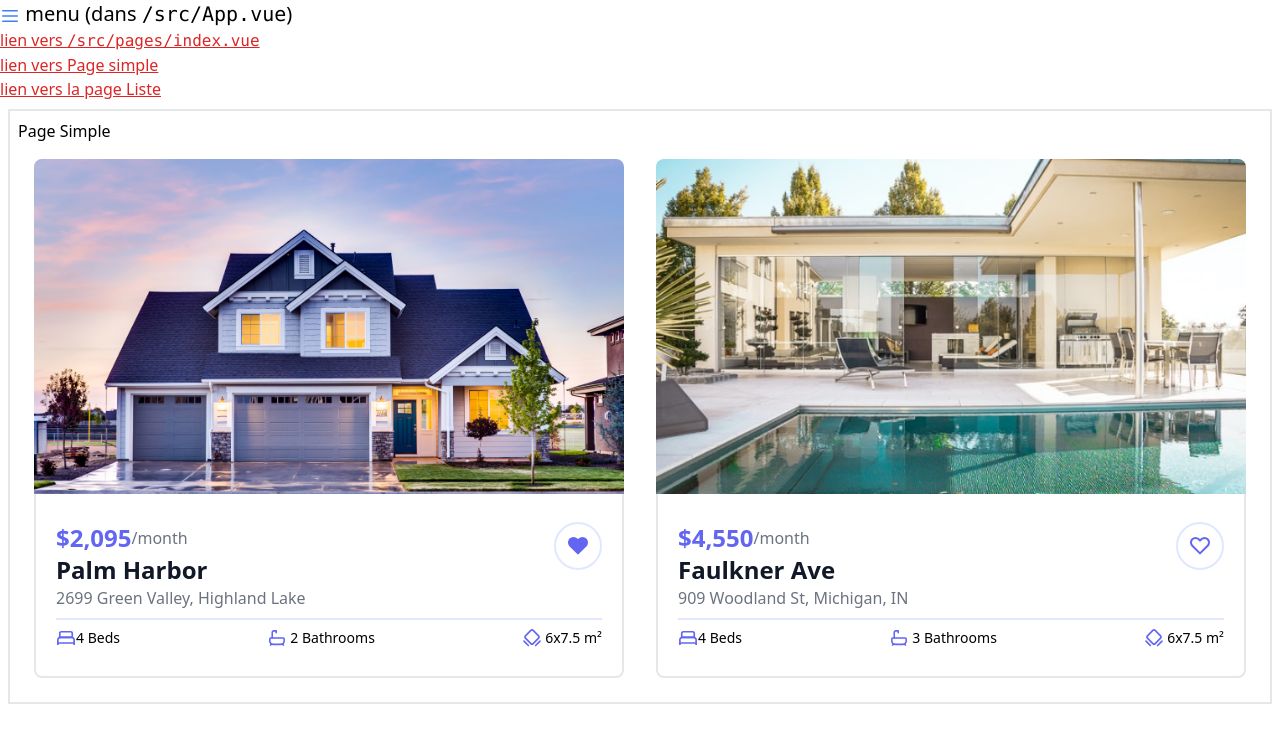
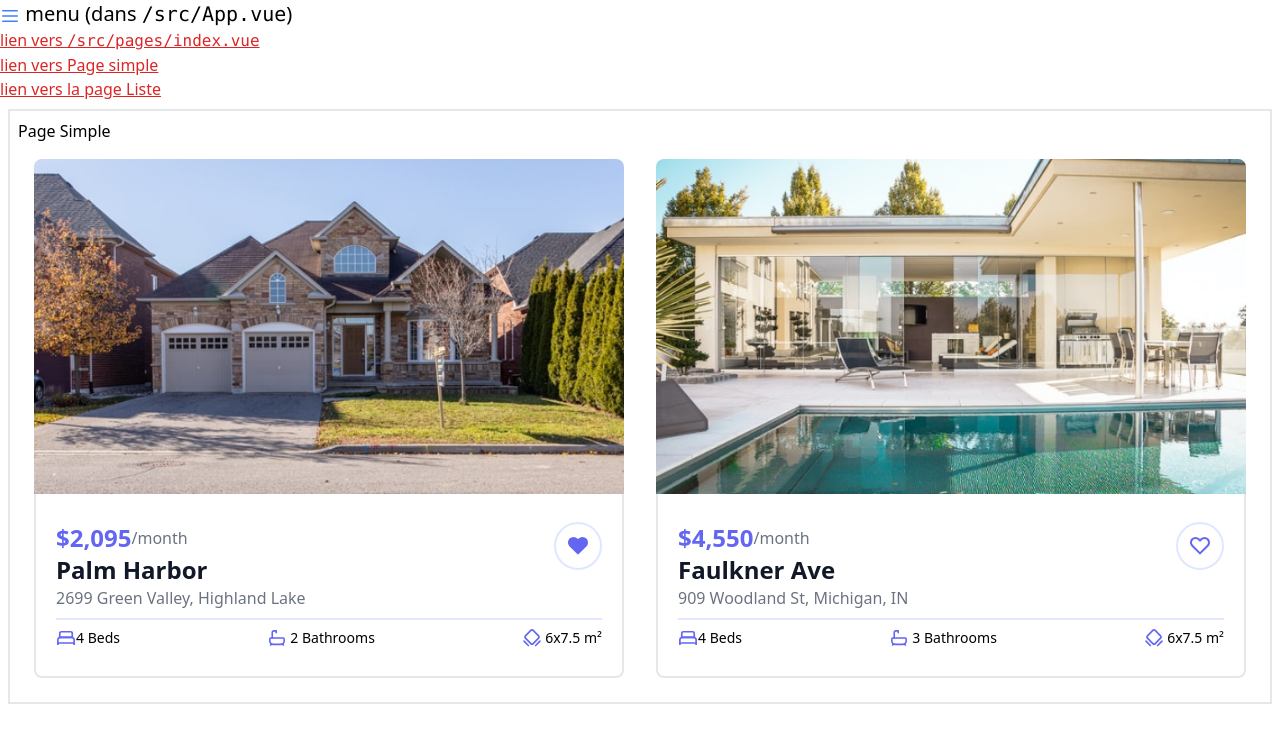
Before and after one commit to duval-justine/R312-justine-duval, a Vue app: page /simple in a window 1280 px wide. Shown: the top 742 px of the page. Built offline with nearby package versions, Linux system fonts and the light colour scheme.

Commit message:
modif image

```diff
--- a/src/pages/simple.vue
+++ b/src/pages/simple.vue
@@ -6,7 +6,7 @@
          favoris:true,
           lieu:"2699 Green Valley, Highland Lake ",
           nbrSDB:2,
-          image:"/images-maison/maison1.jpg"
+          image:"/images-maison/maison2.jpg"
           };
     const dataMaison1 = {
         titre:"Faulkner Ave",
```
